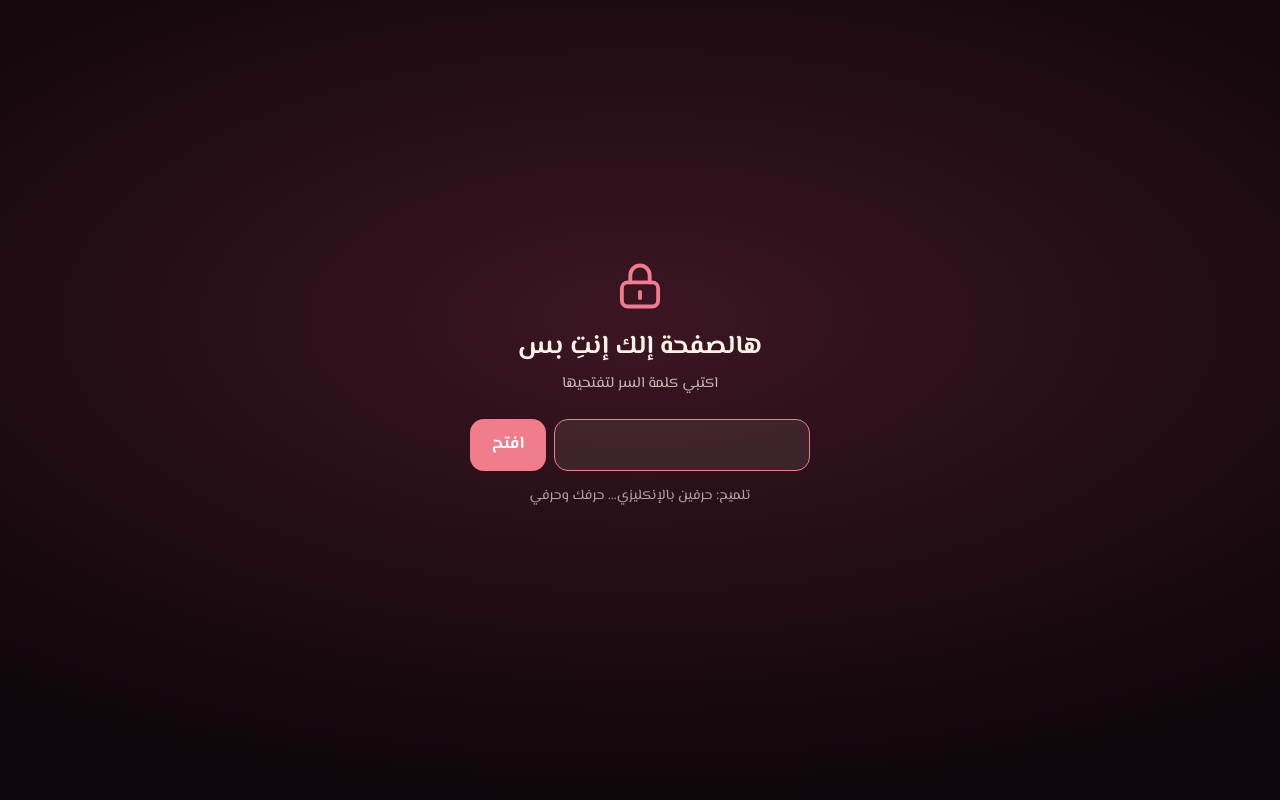
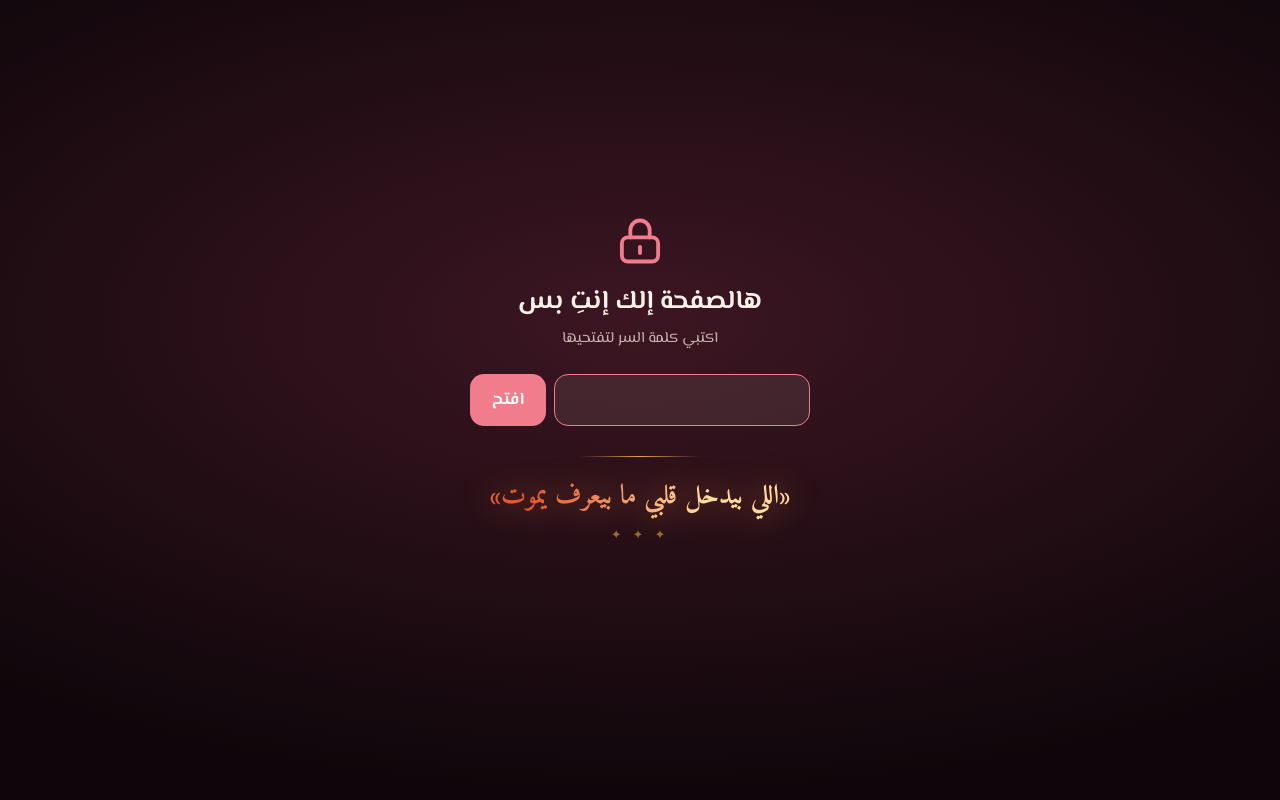
Before and after one commit to rasaelstudio/rasaelstudio.github.io, a plain HTML site: page nojoumati-1121/index.html in a window 1280 px wide. Shown: the top 800 px of the page. Drawn offline with nearby package versions, Linux system fonts and the light colour scheme; a web font is replaced by a local one.

Commit message:
nojoumati-1121: phoenix riddle lock (العنقاء / الفينيق), hint in Aref Ruqaa
Co-Authored-By: Claude Opus 5.5 <noreply@anthropic.com>

```diff
--- a/nojoumati-1121/index.html
+++ b/nojoumati-1121/index.html
@@ -715,8 +715,8 @@ $('seal').addEventListener('click', () => {
 <!-- rasael-lock: password screen (premium). Set a password to turn it on; leave it empty for no lock. -->
 <script>
 const LOCK = {
-  password: 'N-R',                             // e.g. '1203' or 'نور' — empty = no lock
-  hint: 'حرفين بالإنكليزي… حرفك وحرفي',                                    // shown under the box, e.g. 'تاريخ أول لقاء (يوم وشهر)'
+  password: ['العنقاء', 'عنقاء', 'العنقا', 'عنقا', 'الفينيق', 'فينيق', 'الفنيق', 'فنيق', 'phoenix'],  // any one opens it
+  hint: 'اللي بيدخل قلبي ما بيعرف يموت',      // shown as a glowing riddle, no "تلميح:" label
   forHim: false,                               // true = the texts speak to a man
 };
 </script>
@@ -732,7 +732,14 @@ const LOCK = {
   #rlock input { flex: 1; min-width: 0; min-height: 52px; border-radius: 14px; border: 1.5px solid rgba(251,241,230,.3); background: rgba(251,241,230,.08); color: inherit; font: inherit; font-size: 20px; text-align: center; letter-spacing: .08em; padding: 0 12px; outline: none; transition: border-color .2s; }
   #rlock input:focus { border-color: #F07C8C; }
   #rlock button { min-height: 52px; min-width: 76px; border: 0; border-radius: 14px; background: #F07C8C; color: #fff; font: inherit; font-weight: 700; font-size: 17px; cursor: pointer; }
-  #rlock .hint { margin-top: 12px; font-size: 14px; opacity: .65; }
+  #rlock .hint { margin-top: 30px; position: relative; padding: 18px 10px 6px; }
+  #rlock .hint::before { content: ""; position: absolute; left: 50%; top: 0; width: 120px; height: 1px; transform: translateX(-50%); background: linear-gradient(90deg, transparent, #E8A44A, transparent); }
+  #rlock .hint .riddle { display: block; font-family: "Aref Ruqaa", "Amiri", serif; font-size: 27px; font-weight: 700; line-height: 1.7;
+    background: linear-gradient(100deg, #FFD9A0 0%, #F2A23C 30%, #E0522D 55%, #FFD9A0 80%); background-size: 220% 100%;
+    -webkit-background-clip: text; background-clip: text; color: transparent;
+    filter: drop-shadow(0 0 10px rgba(240,120,50,.45)); animation: rlock-ember 5s ease-in-out infinite; }
+  #rlock .hint .spark { display: block; margin-top: 4px; font-size: 13px; letter-spacing: .3em; color: #E8A44A; opacity: .6; }
+  @keyframes rlock-ember { 0%, 100% { background-position: 0% 50%; filter: drop-shadow(0 0 8px rgba(240,120,50,.35)); } 50% { background-position: 100% 50%; filter: drop-shadow(0 0 16px rgba(240,120,50,.7)); } }
   #rlock .wrong { margin-top: 10px; min-height: 24px; color: #FFB4BE; font-size: 14px; }
   #rlock.shake form { animation: rlock-shake .45s; }
   @keyframes rlock-shake { 20%, 60% { transform: translateX(-9px); } 40%, 80% { transform: translateX(9px); } }
@@ -750,7 +757,7 @@ const LOCK = {
     <h2>${LOCK.forHim ? 'هالصفحة إلك إنتَ بس' : 'هالصفحة إلك إنتِ بس'}</h2>
     <p>${LOCK.forHim ? 'اكتب كلمة السر لتفتحها' : 'اكتبي كلمة السر لتفتحيها'}</p>
     <form><input type="text" autocomplete="off" autocapitalize="off" spellcheck="false" aria-label="كلمة السر"><button type="submit">افتح</button></form>
-    ${LOCK.hint ? `<div class="hint">تلميح: ${LOCK.hint.replace(/</g, '&lt;')}</div>` : ''}
+    ${LOCK.hint ? `<div class="hint"><span class="riddle">«${LOCK.hint.replace(/</g, '&lt;')}»</span><span class="spark">✦ ✦ ✦</span></div>` : ''}
     <div class="wrong" aria-live="polite"></div>
   </div>`;
   document.body.appendChild(el);
@@ -759,7 +766,7 @@ const LOCK = {
   let tries = 0;
   el.querySelector('form').addEventListener('submit', e => {
     e.preventDefault();
-    if (norm(input.value) === norm(LOCK.password)) {
+    if ([].concat(LOCK.password).some(p => norm(input.value) === norm(p))) {
       try { sessionStorage.setItem(KEY, '1'); } catch {}
       input.blur(); el.classList.add('open');
       setTimeout(() => el.remove(), 800);
```
